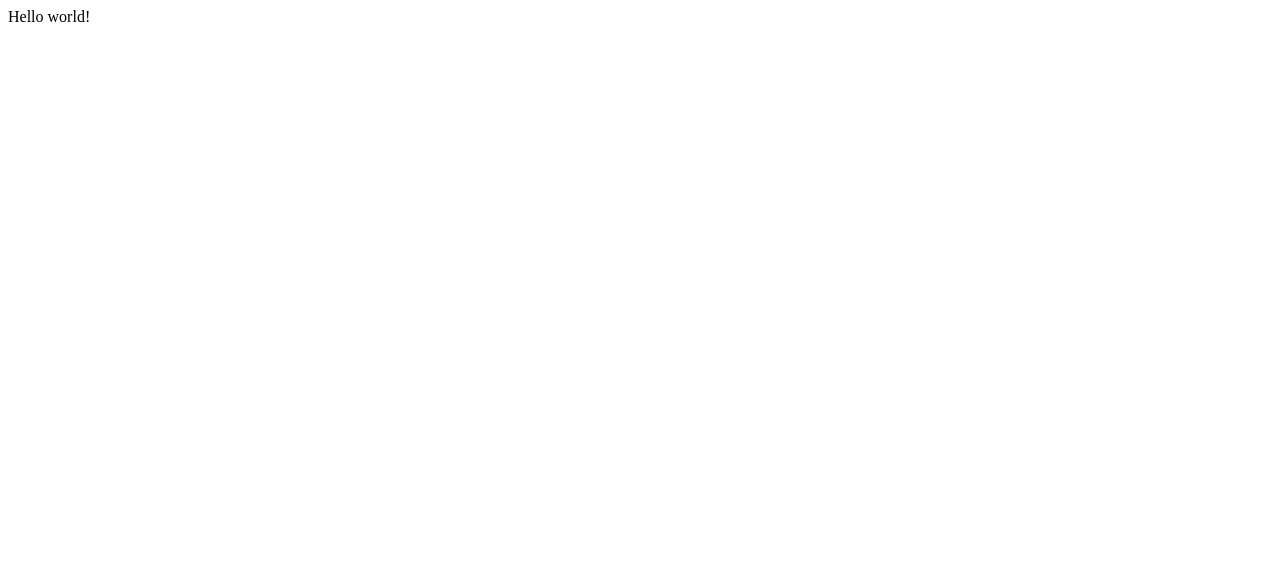
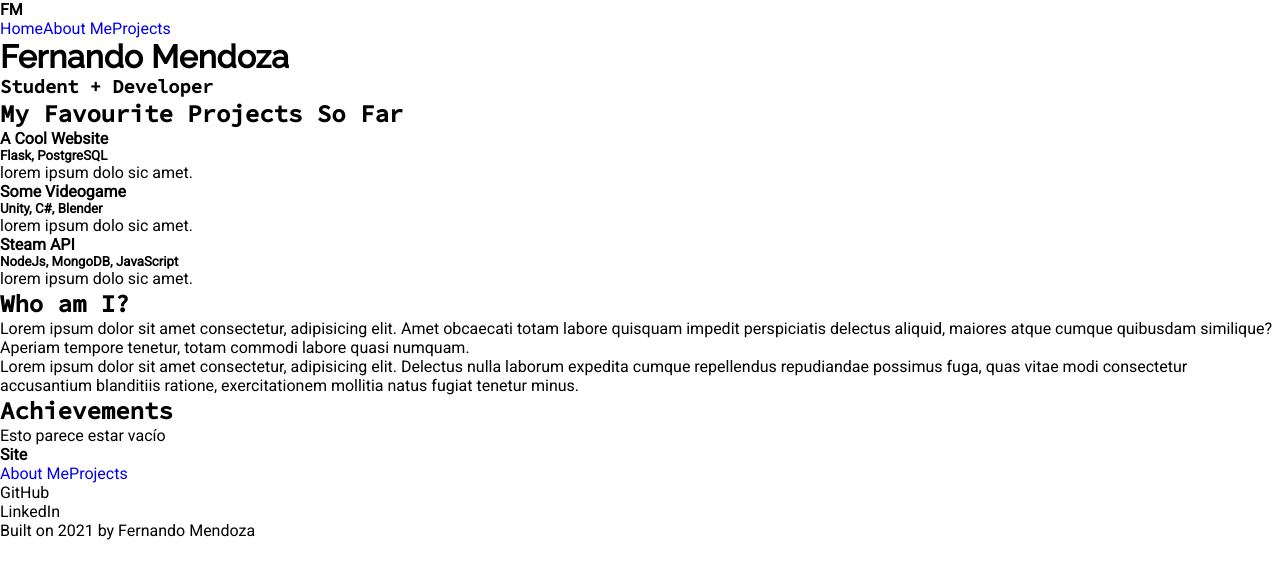
Before and after one commit to Frozen-Burrito/portfolio, a Gatsby site: page / in a window 1280 px wide. Built offline with nearby package versions, Linux system fonts and the light colour scheme; Gatsby itself is replaced by a stand-in of ours.

Commit message:
Basic site structure

```diff
--- a/gatsby-config.js
+++ b/gatsby-config.js
@@ -6,5 +6,29 @@
 
 module.exports = {
   /* Your site config here */
-  plugins: [],
+  plugins: [
+    'gatsby-transformer-remark',
+    'gatsby-transformer-sharp',
+    'gatsby-plugin-sharp',
+    {
+      resolve: `gatsby-source-filesystem`,
+      options: {
+        name: `projects`,
+        path: `${__dirname}/src/projects/`
+      }
+    },
+    {
+      resolve: `gatsby-source-filesystem`,
+      options: {
+        name: `img`,
+        path: `${__dirname}/src/img/`
+      }
+    }
+  ],
+
+  siteMetadata: {
+    title: 'Personal Site',
+    description: 'A web portfolio',
+    developedBy: 'Frozen Burrito'
+  }
 }
--- a/package.json
+++ b/package.json
@@ -15,6 +15,10 @@
   },
   "dependencies": {
     "gatsby": "^3.0.1",
+    "gatsby-plugin-sharp": "^3.1.1",
+    "gatsby-source-filesystem": "^3.1.0",
+    "gatsby-transformer-remark": "^3.1.0",
+    "gatsby-transformer-sharp": "^3.1.0",
     "react": "^17.0.1",
     "react-dom": "^17.0.1"
   },
--- /dev/null
+++ b/src/components/About.js
@@ -0,0 +1,13 @@
+import React from 'react';
+
+export default function AboutComponent() {
+  return (
+    <div>
+      <p>Lorem ipsum dolor sit amet consectetur, adipisicing elit. Amet obcaecati totam labore quisquam impedit perspiciatis delectus aliquid, maiores atque cumque quibusdam similique? Aperiam tempore tenetur, totam commodi labore quasi numquam.</p>
+
+      <p>Lorem ipsum dolor sit amet consectetur, adipisicing elit. Delectus nulla laborum expedita cumque repellendus repudiandae possimus fuga, quas vitae modi consectetur accusantium blanditiis ratione, exercitationem mollitia natus fugiat tenetur minus.</p>
+
+      {/* <button></button> */}
+    </div>
+  );
+}
--- /dev/null
+++ b/src/components/AchievementTracker.js
@@ -0,0 +1,9 @@
+import React from 'react';
+
+export default function AchievementTracker() {
+  return (
+    <div>
+      <p>Esto parece estar vacío</p>
+    </div>
+  )
+}
--- /dev/null
+++ b/src/components/FeaturedProjects.js
@@ -0,0 +1,22 @@
+import React from 'react';
+
+import ProjectCard from './ProjectCard';
+
+export default function FeaturedProjects() {
+
+  const projects = [
+    {title: 'A Cool Website', stack: 'Flask, PostgreSQL', description: 'lorem ipsum dolo sic amet.'},
+    {title: 'Some Videogame', stack: 'Unity, C#, Blender', description: 'lorem ipsum dolo sic amet.'},
+    {title: 'Steam API', stack: 'NodeJs, MongoDB, JavaScript', description: 'lorem ipsum dolo sic amet.'},
+  ];
+
+  const projectList = projects.map(project => (
+    <ProjectCard project={project} size="tall"/>
+  ));
+
+  return (
+    <div>
+      { projectList }
+    </div>
+  );
+}
--- /dev/null
+++ b/src/components/Footer.js
@@ -0,0 +1,21 @@
+import React from 'react';
+import { Link } from 'gatsby';
+
+export default function Footer() {
+  return (
+    <footer>
+      <div className="bottom-nav">
+        <h4>Site</h4>
+        <Link to="/about">About Me</Link>
+        <Link to="/projects">Projects</Link>
+      </div>
+
+      <div className="social-links">
+        <p>GitHub</p>
+        <p>LinkedIn</p>
+      </div>
+
+      <p>Built on 2021 by Fernando Mendoza</p>
+    </footer>
+  );
+}
--- /dev/null
+++ b/src/components/Layout.js
@@ -0,0 +1,20 @@
+import React from 'react';
+
+import Navbar from './Navbar';
+import Footer from './Footer';
+
+import '../styles/main.css';
+
+export default function Layout({ children }) {
+  return (
+    <div className="layout">
+      <Navbar />
+
+      <div className="content">
+        { children }
+      </div>
+
+      <Footer />
+    </div>
+  );
+}
--- /dev/null
+++ b/src/components/Navbar.js
@@ -0,0 +1,16 @@
+import React from 'react';
+import { Link } from 'gatsby';
+
+export default function Navbar() {
+  return(
+    <nav>
+      <h4>FM</h4>
+
+      <div className="links">
+        <Link to="/">Home</Link>
+        <Link to="/about">About Me</Link>
+        <Link to="/projects">Projects</Link>
+      </div>
+    </nav>
+  );
+}
--- /dev/null
+++ b/src/components/ProjectCard.js
@@ -0,0 +1,12 @@
+import React from 'react';
+
+export default function ProjectCard({ project={}, size }) {
+  return (
+    <div>
+      <h4>{project.title}</h4>
+      <h5>{project.stack}</h5>
+
+      <p>{project.description}</p>
+    </div>
+  )
+}
--- a/src/pages/index.js
+++ b/src/pages/index.js
@@ -1,5 +1,34 @@
-import React from "react"
+import React from "react";
+
+import Layout from '../components/Layout';
+
+import FeaturedProjects from '../components/FeaturedProjects';
+import AboutComponent from "../components/About";
+import AchievementTracker from "../components/AchievementTracker";
 
 export default function Home() {
-  return <div>Hello world!</div>
+
+  return (
+    <Layout>
+      <header className="hero">
+        <h1>Fernando Mendoza</h1>
+        <h3>Student + Developer</h3>
+      </header>
+
+      <section className="container">
+        <h2>My Favourite Projects So Far</h2>
+        <FeaturedProjects />
+      </section>
+
+      <section>
+        <h2>Who am I?</h2>
+        <AboutComponent />
+      </section>
+
+      <section>
+        <h2>Achievements</h2>
+        <AchievementTracker />
+      </section>
+    </Layout>
+  );
 }
--- /dev/null
+++ b/src/styles/main.css
@@ -0,0 +1,24 @@
+@import url('https://fonts.googleapis.com/css2?family=Raleway:wght@300;400;500&family=Roboto:wght@300;400&display=swap');
+@import url('https://fonts.googleapis.com/css2?family=Source+Code+Pro:wght@500&display=swap');
+
+* {
+  margin: 0;
+  padding: 0;
+  text-decoration: none;
+  box-sizing: border-box;
+}
+
+html, body {
+  min-height: 100vh;
+  overflow-x: hidden;
+  font-family: 'Roboto', sans-serif;
+}
+
+h1 {
+  /* font-family: 'Consolas'; */
+  font-family: 'Raleway', sans-serif;
+}
+
+h2, h3 {
+  font-family: 'Source Code Pro', sans-serif;
+}
```
Also changed, not shown: src/pages/404.js (added, +11 -0 lines), src/pages/about.js (added, +10 -0 lines), src/pages/projects/index.js (added, +26 -0 lines), src/projects/demo-project.md (added, +19 -0 lines), README.md, 1 other file.
